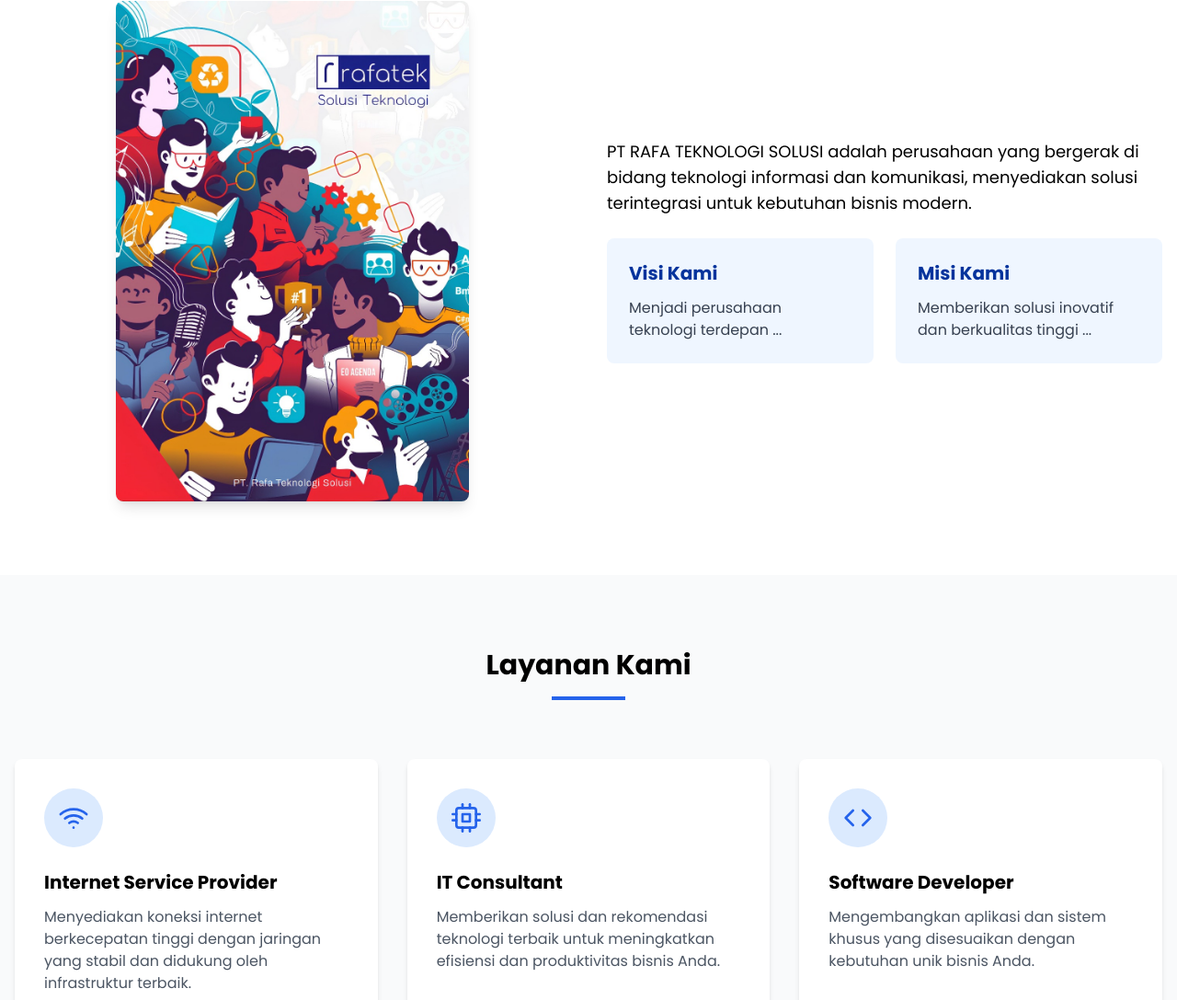
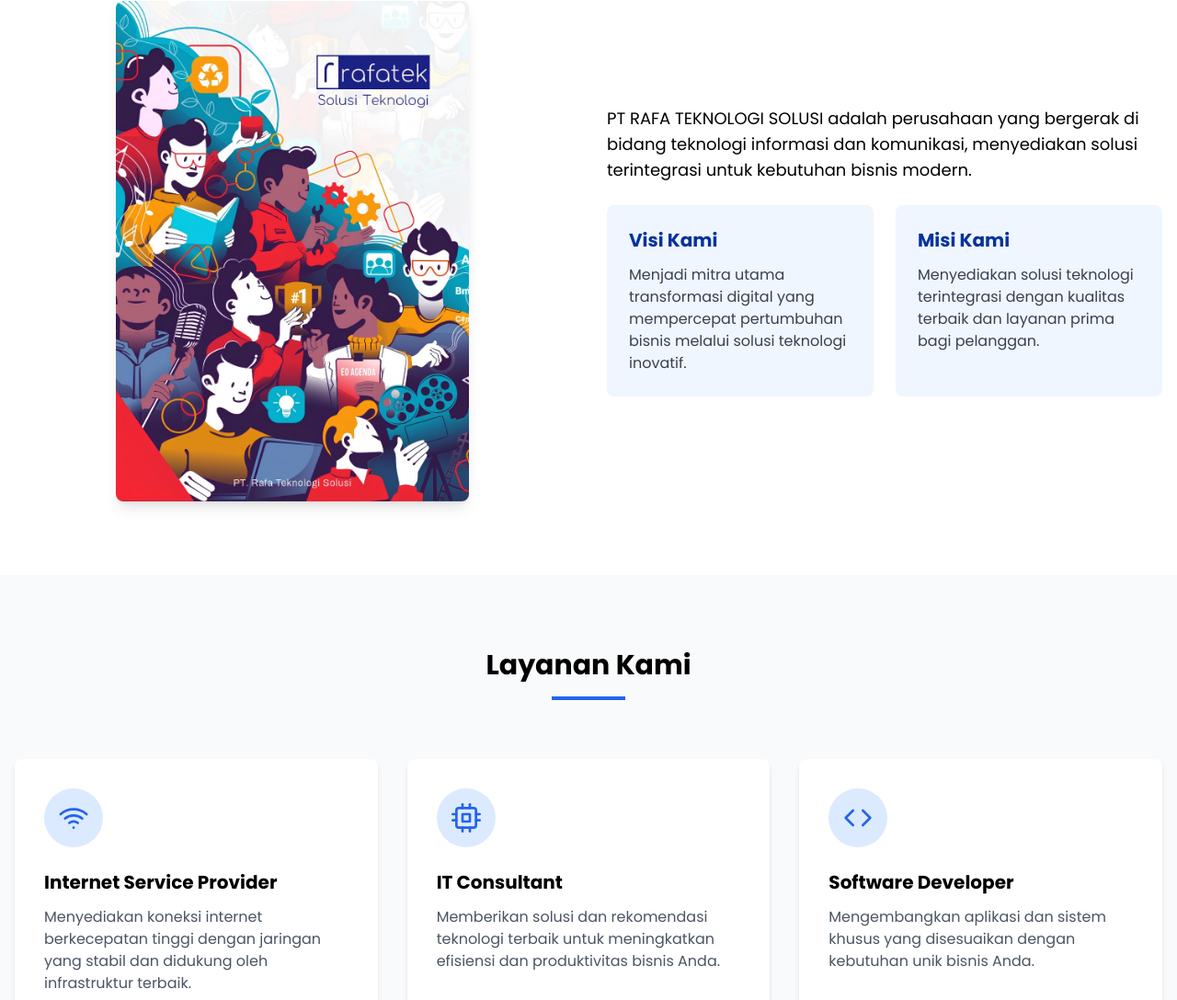
Before and after one commit to gfizh/landingrfa, a plain HTML site: page index.html in a window 1280 px wide. Shown: the part 999-2086 px from the top of the page at 92% size. Drawn offline with nearby package versions, Linux system fonts and the light colour scheme.

```diff
--- a/index.html
+++ b/index.html
@@ -162,11 +162,11 @@
             <div class="grid sm:grid-cols-2 gap-6">
                 <div class="bg-blue-50 p-6 rounded-lg">
                     <h3 class="text-lg sm:text-xl font-bold mb-3 text-[#05339C]">Visi Kami</h3>
-                    <p class="text-gray-700 text-sm sm:text-base">Menjadi perusahaan teknologi terdepan ...</p>
+                    <p class="text-gray-700 text-sm sm:text-base">Menjadi mitra utama transformasi digital yang mempercepat pertumbuhan bisnis melalui solusi teknologi inovatif.</p>
                 </div>
                 <div class="bg-blue-50 p-6 rounded-lg">
                     <h3 class="text-lg sm:text-xl font-bold mb-3 text-[#05339C]">Misi Kami</h3>
-                    <p class="text-gray-700 text-sm sm:text-base">Memberikan solusi inovatif dan berkualitas tinggi ...</p>
+                    <p class="text-gray-700 text-sm sm:text-base">Menyediakan solusi teknologi terintegrasi dengan kualitas terbaik dan layanan prima bagi pelanggan.</p>
                 </div>
             </div>
 
```
